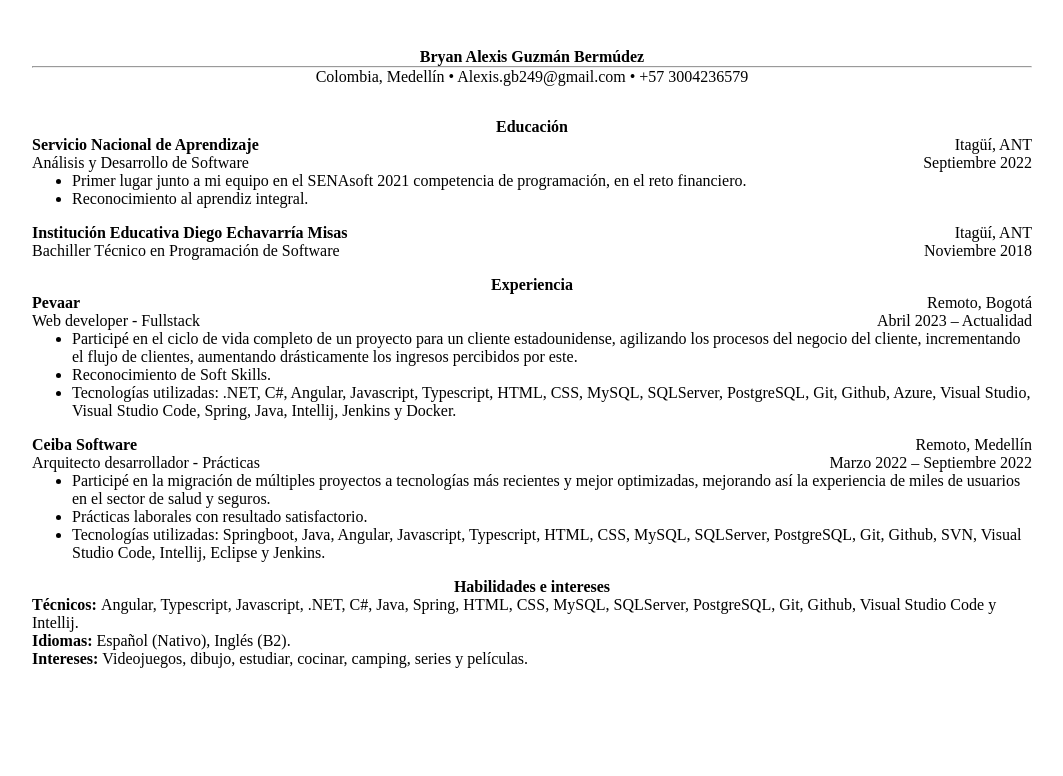
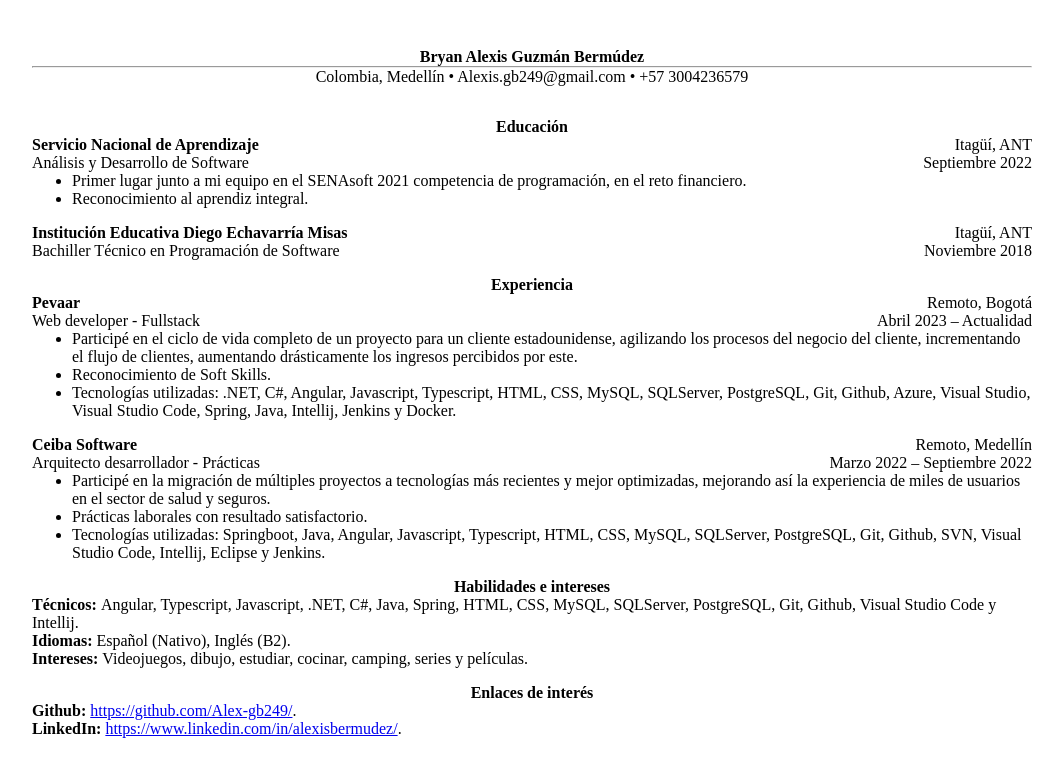
Before and after one commit to Alex-gb249/CV, a plain HTML site: page index.html in a window 1280 px wide. Shown: the whole page, without its empty margins (108-1171 px from the left). Drawn offline with Linux system fonts and the light colour scheme.

Commit message:
Added interestLinks

```diff
--- a/index.html
+++ b/index.html
@@ -99,7 +99,15 @@
         <p><span class="fw-bold">Idiomas: </span>Español (Nativo), Inglés (B2).</p>
         <p><span class="fw-bold">Intereses: </span>Videojuegos, dibujo, estudiar, cocinar, camping, series y películas.</p>
       </div>
+    </div>
 
+    <div class="interestLinks mb-1">
+      <h4 class="text-center">Enlaces de interés</h4>
+
+      <div>
+        <p><span class="fw-bold">Github: </span><a href="https://github.com/Alex-gb249/" target="_blank">https://github.com/Alex-gb249/</a>.</p>
+        <p><span class="fw-bold">LinkedIn: </span><a href="https://www.linkedin.com/in/alexisbermudez/" target="_blank">https://www.linkedin.com/in/alexisbermudez/</a>.</p>
+      </div>
     </div>
   </div>
 </body>
```
